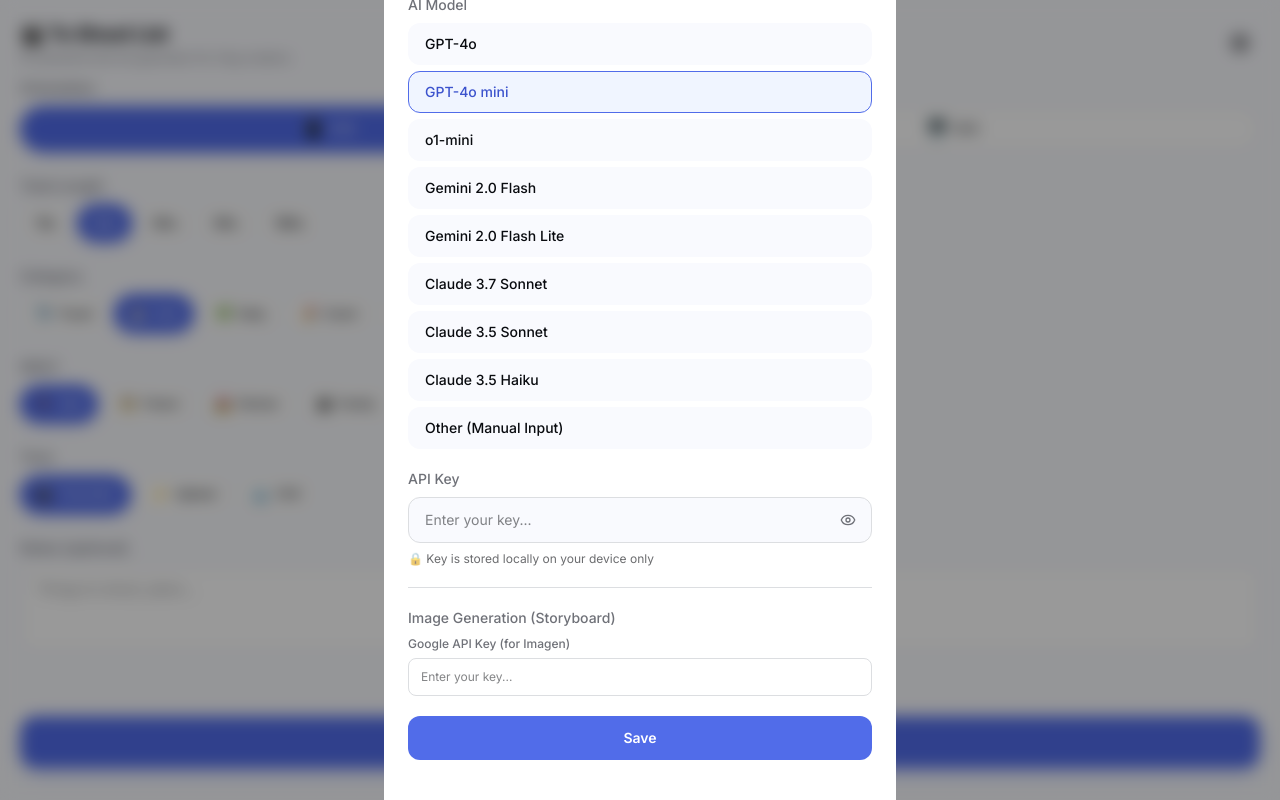
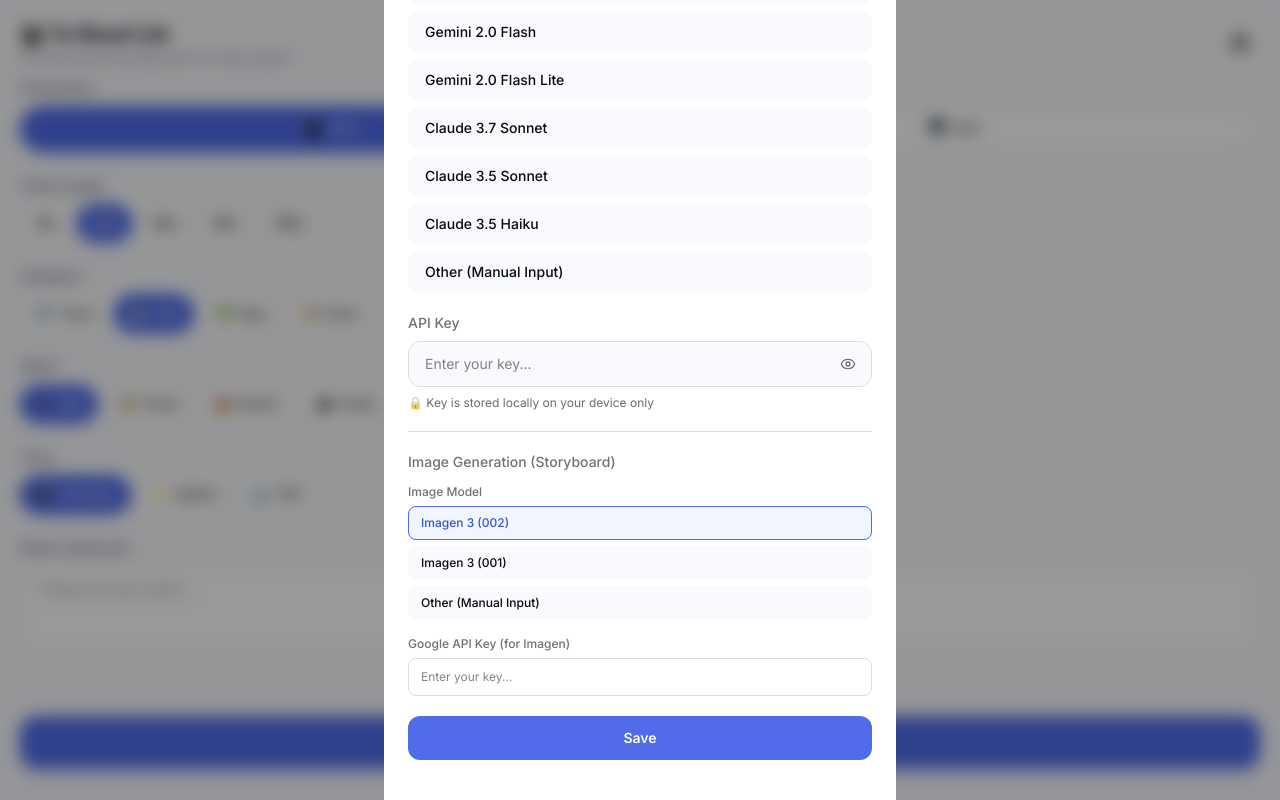
Before and after one commit to wakamx/to-shoot-list, a Next.js app: page / in a window 1280 px wide. Both pictures are taken after a click on the button "Settings". Built offline with nearby package versions, Linux system fonts and the light colour scheme.

Commit message:
feat: Make image generation model selectable
- Added image model selection and custom model input in SettingsModal
- Updated /api/generate-image to accept dynamic model names
- Included ja/en localizations

```diff
--- a/src/app/api/generate-image/route.ts
+++ b/src/app/api/generate-image/route.ts
@@ -2,14 +2,19 @@
 
 export async function POST(request: NextRequest) {
   try {
-    const { prompt, apiKey } = await request.json();
+    const { prompt, apiKey, model, customModelName } = await request.json();
 
     if (!apiKey) {
       return NextResponse.json({ error: 'API key missing' }, { status: 400 });
     }
 
+    const finalModelName = model === 'custom' ? customModelName : (model || 'imagen-3.0-generate-002');
+    if (!finalModelName) {
+        return NextResponse.json({ error: 'Model name missing' }, { status: 400 });
+    }
+
     const res = await fetch(
-      `https://generativelanguage.googleapis.com/v1beta/models/imagen-3.0-generate-002:predict?key=${apiKey}`,
+      `https://generativelanguage.googleapis.com/v1beta/models/${finalModelName}:predict?key=${apiKey}`,
       {
         method: 'POST',
         headers: {
--- a/src/components/settings/SettingsModal.tsx
+++ b/src/components/settings/SettingsModal.tsx
@@ -226,9 +226,61 @@
 
         {/* Image Generation API Key */}
         <div className="mb-5 border-t pt-5" style={{ borderColor: 'var(--border)' }}>
-          <label className="text-sm font-medium mb-2 block flex items-center gap-2" style={{ color: 'var(--text-secondary)' }}>
+          <label className="text-sm font-medium mb-3 block flex items-center gap-2" style={{ color: 'var(--text-secondary)' }}>
             {t('settings.image_generation')}
           </label>
+
+          <div className="mb-4">
+            <label className="text-xs font-medium mb-1.5 block" style={{ color: 'var(--text-secondary)' }}>
+              {t('settings.image_model')}
+            </label>
+            <div className="flex flex-col gap-1.5">
+              {[
+                { id: 'imagen-3.0-generate-002', label: 'Imagen 3 (002)' },
+                { id: 'imagen-3.0-generate-001', label: 'Imagen 3 (001)' }
+              ].map((m) => (
+                <button
+                  key={m.id}
+                  onClick={() => updateSettings({ image_model: m.id })}
+                  className={`px-3 py-2 rounded-lg text-xs font-medium text-left transition-all border ${
+                    settings.image_model === m.id
+                      ? 'border-brand-500 bg-brand-50 dark:bg-brand-900/30 text-brand-600 dark:text-brand-300'
+                      : 'border-transparent hover:bg-gray-50 dark:hover:bg-gray-700/50'
+                  }`}
+                  style={settings.image_model !== m.id ? { background: 'var(--bg)' } : undefined}
+                >
+                  {m.label}
+                </button>
+              ))}
+              <button
+                onClick={() => updateSettings({ image_model: 'custom' })}
+                className={`px-3 py-2 rounded-lg text-xs font-medium text-left transition-all border ${
+                  settings.image_model === 'custom'
+                    ? 'border-brand-500 bg-brand-50 dark:bg-brand-900/30 text-brand-600 dark:text-brand-300'
+                    : 'border-transparent hover:bg-gray-50 dark:hover:bg-gray-700/50'
+                }`}
+                style={settings.image_model !== 'custom' ? { background: 'var(--bg)' } : undefined}
+              >
+                {t('settings.ai_model_custom')}
+              </button>
+            </div>
+
+            {settings.image_model === 'custom' && (
+              <div className="mt-2 p-2 rounded-lg border animate-fade-in" style={{ background: 'var(--bg)', borderColor: 'var(--border)' }}>
+                <label className="text-[10px] font-medium mb-1 block" style={{ color: 'var(--text-secondary)' }}>
+                  {t('settings.custom_model_name')}
+                </label>
+                <input
+                  type="text"
+                  value={settings.custom_image_model_name || ''}
+                  onChange={(e) => updateSettings({ custom_image_model_name: e.target.value })}
+                  placeholder="imagen-3.0-generate-002"
+                  className="w-full px-2.5 py-1.5 rounded text-xs border focus:outline-none focus:ring-1 focus:ring-brand-500/30"
+                  style={{ background: 'var(--card)', borderColor: 'var(--border)', color: 'var(--text-primary)' }}
+                />
+              </div>
+            )}
+          </div>
           <label className="text-xs font-medium mb-1.5 block" style={{ color: 'var(--text-secondary)' }}>
             {t('settings.image_api_key')}
           </label>
--- a/src/components/shoot/ShotCard.tsx
+++ b/src/components/shoot/ShotCard.tsx
@@ -87,7 +87,12 @@
       const res = await fetch('/api/generate-image', {
         method: 'POST',
         headers: { 'Content-Type': 'application/json' },
-        body: JSON.stringify({ prompt, apiKey: settings.image_api_key }),
+        body: JSON.stringify({
+          prompt,
+          apiKey: settings.image_api_key,
+          model: settings.image_model,
+          customModelName: settings.custom_image_model_name,
+        }),
       });
 
       const data = await res.json();
--- a/src/dictionaries/en.json
+++ b/src/dictionaries/en.json
@@ -102,6 +102,7 @@
     "api_key": "API Key",
     "api_key_placeholder": "Enter your key...",
     "image_generation": "Image Generation (Storyboard)",
+    "image_model": "Image Model",
     "image_api_key": "Google API Key (for Imagen)",
     "save": "Save",
     "saved": "✓ Saved",
--- a/src/dictionaries/ja.json
+++ b/src/dictionaries/ja.json
@@ -102,6 +102,7 @@
     "api_key": "APIキー",
     "api_key_placeholder": "キーを入力...",
     "image_generation": "画像生成 (絵コンテ) 設定",
+    "image_model": "モデル選択",
     "image_api_key": "Google API Key (Imagen用)",
     "save": "保存",
     "saved": "✓ 保存済み",
--- a/src/hooks/useSettings.ts
+++ b/src/hooks/useSettings.ts
@@ -10,6 +10,8 @@
   api_key: '',
   custom_model_name: '',
   custom_provider: 'openai',
+  image_model: 'imagen-3.0-generate-002',
+  custom_image_model_name: '',
   image_api_key: '',
 };
 
--- a/src/lib/types.ts
+++ b/src/lib/types.ts
@@ -44,6 +44,8 @@
   api_key: string;
   custom_model_name?: string;
   custom_provider?: AIProvider;
+  image_model: string;
+  custom_image_model_name?: string;
   image_api_key: string;
 }
 
```
